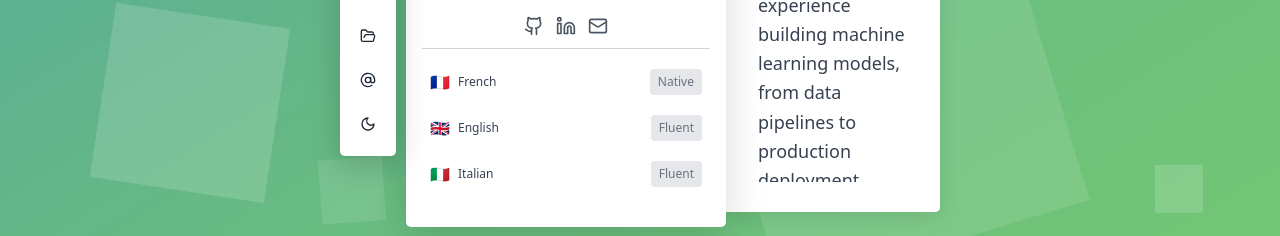
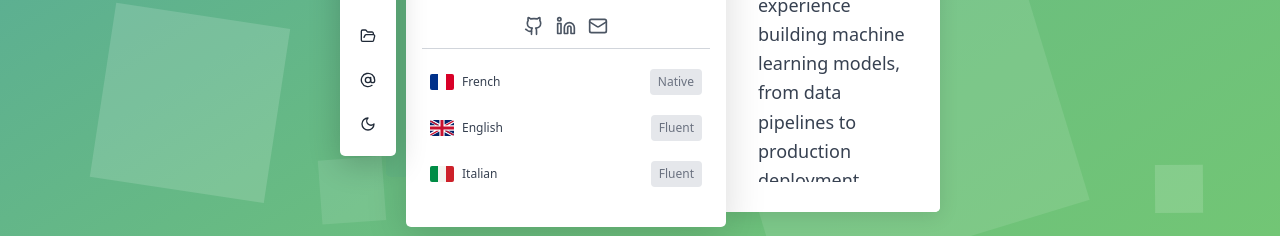
Before and after one commit to PierreMrt/nextjs-portfolio, a Next.js app: page /en in a window 1280 px wide. Shown: the part 368-604 px from the top of the page. Built offline with nearby package versions, Linux system fonts and the light colour scheme.

Commit message:
Use npm country-icon-flag to make language icons work on windows

```diff
--- a/components/layout/ProfileCard.tsx
+++ b/components/layout/ProfileCard.tsx
@@ -4,6 +4,7 @@ import { Github, Linkedin, Mail, ChevronDown, ChevronUp } from 'lucide-react'
 import Image from 'next/image'
 import { useState } from 'react'
 import { useLanguage } from '@/contexts/LanguageContext'
+import { GB, FR, IT } from "country-flag-icons/react/3x2";
 
 export default function ProfileCard() {
   const [isExpanded, setIsExpanded] = useState(false)
@@ -56,7 +57,7 @@ export default function ProfileCard() {
                 className="w-full flex items-center justify-between hover:bg-gray-200 dark:hover:bg-[#222832] p-2 rounded transition-colors"
               >
                 <div className="flex items-center gap-2">
-                  <span className="text-xl">🇫🇷</span>
+                  <FR title="French" className="w-6 h-4 rounded-sm"/>
                   <span className="text-sm font-medium text-gray-700 dark:text-gray-300">{t('profile.languages.french')}</span>
                 </div>
                 <span className="text-xs text-gray-500 dark:text-gray-400 bg-gray-200 dark:bg-[#222832] px-2 py-1 rounded">{t('profile.languages.levels.native')}</span>
@@ -66,7 +67,7 @@ export default function ProfileCard() {
                 className="w-full flex items-center justify-between hover:bg-gray-200 dark:hover:bg-[#222832] p-2 rounded transition-colors"
               >
                 <div className="flex items-center gap-2">
-                  <span className="text-xl">🇬🇧</span>
+                  <GB title="English" className="w-6 h-4 rounded-sm"/>
                   <span className="text-sm font-medium text-gray-700 dark:text-gray-300">{t('profile.languages.english')}</span>
                 </div>
                 <span className="text-xs text-gray-500 dark:text-gray-400 bg-gray-200 dark:bg-[#222832] px-2 py-1 rounded">{t('profile.languages.levels.fluent')}</span>
@@ -76,7 +77,7 @@ export default function ProfileCard() {
                 className="w-full flex items-center justify-between hover:bg-gray-200 dark:hover:bg-[#222832] p-2 rounded transition-colors"
               >
                 <div className="flex items-center gap-2">
-                  <span className="text-xl">🇮🇹</span>
+                  <IT title="Italian" className="w-6 h-4 rounded-sm"/>
                   <span className="text-sm font-medium text-gray-700 dark:text-gray-300">{t('profile.languages.italian')}</span>
                 </div>
                 <span className="text-xs text-gray-500 dark:text-gray-400 bg-gray-200 dark:bg-[#222832] px-2 py-1 rounded">{t('profile.languages.levels.fluent')}</span>
@@ -126,7 +127,7 @@ export default function ProfileCard() {
             className="w-full flex items-center justify-between hover:bg-gray-100 dark:hover:bg-[#222832] p-2 rounded transition-colors"
           >
             <div className="flex items-center gap-2">
-              <span className="text-fluid-lg">🇫🇷</span>
+              <FR title="French" className="w-6 h-4 rounded-sm"/>
               <span className="text-fluid-sm font-medium text-gray-700 dark:text-gray-300">{t('profile.languages.french')}</span>
             </div>
             <span className="text-fluid-sm text-gray-500 dark:text-gray-400 bg-gray-200 dark:bg-[#222832] px-2 py-1 rounded">{t('profile.languages.levels.native')}</span>
@@ -136,7 +137,7 @@ export default function ProfileCard() {
             className="w-full flex items-center justify-between hover:bg-gray-100 dark:hover:bg-[#222832] p-2 rounded transition-colors"
           >
             <div className="flex items-center gap-2">
-              <span className="text-fluid-lg">🇬🇧</span>
+              <GB title="English" className="w-6 h-4 rounded-sm"/>
               <span className="text-fluid-sm font-medium text-gray-700 dark:text-gray-300">{t('profile.languages.english')}</span>
             </div>
             <span className="text-fluid-sm text-gray-500 dark:text-gray-400 bg-gray-200 dark:bg-[#222832] px-2 py-1 rounded">{t('profile.languages.levels.fluent')}</span>
@@ -146,7 +147,7 @@ export default function ProfileCard() {
             className="w-full flex items-center justify-between hover:bg-gray-100 dark:hover:bg-[#222832] p-2 rounded transition-colors"
           >
             <div className="flex items-center gap-2">
-              <span className="text-fluid-lg">🇮🇹</span>
+              <IT title="Italian" className="w-6 h-4 rounded-sm"/>
               <span className="text-fluid-sm font-medium text-gray-700 dark:text-gray-300">{t('profile.languages.italian')}</span>
             </div>
             <span className="text-fluid-sm text-gray-500 dark:text-gray-400 bg-gray-200 dark:bg-[#222832] px-2 py-1 rounded">{t('profile.languages.levels.fluent')}</span>
```
Also changed, not shown: package.json (+7 -6 lines), 1 other file (tests, documents, lock files or other folders).
